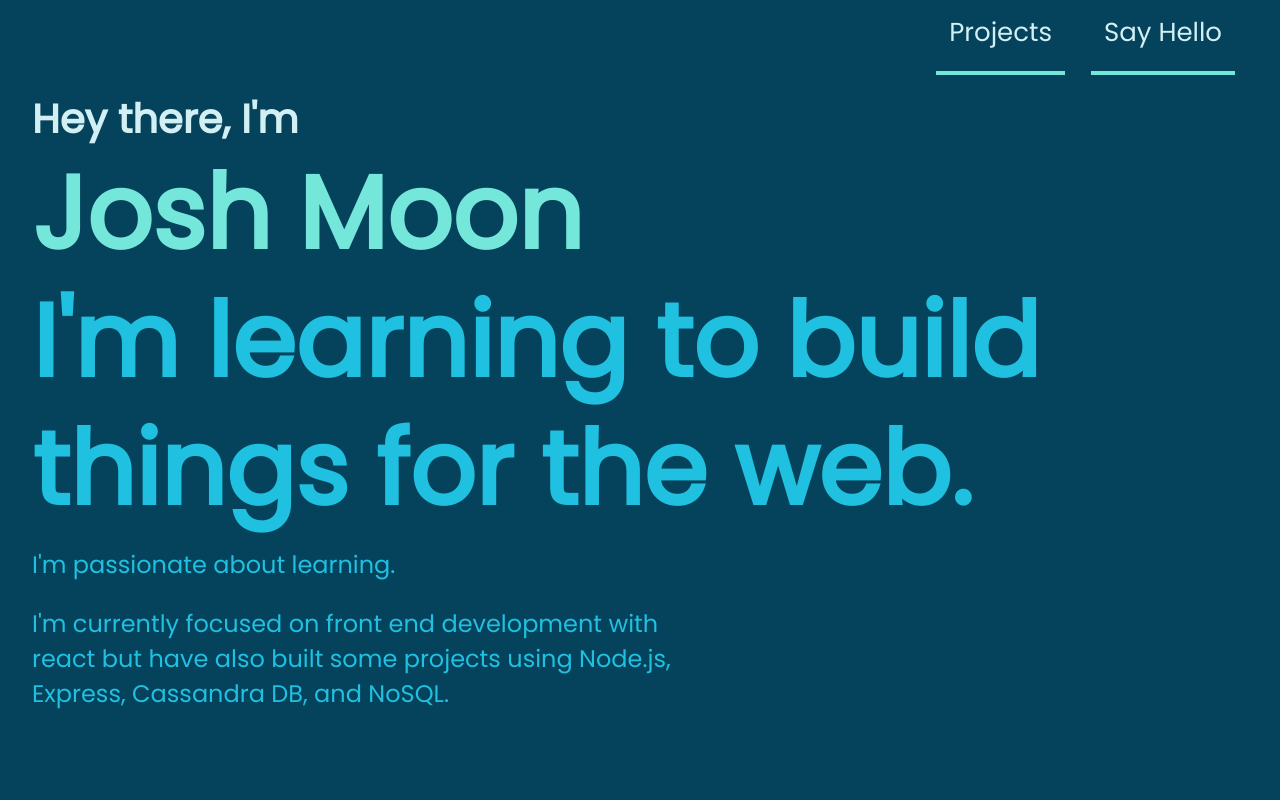
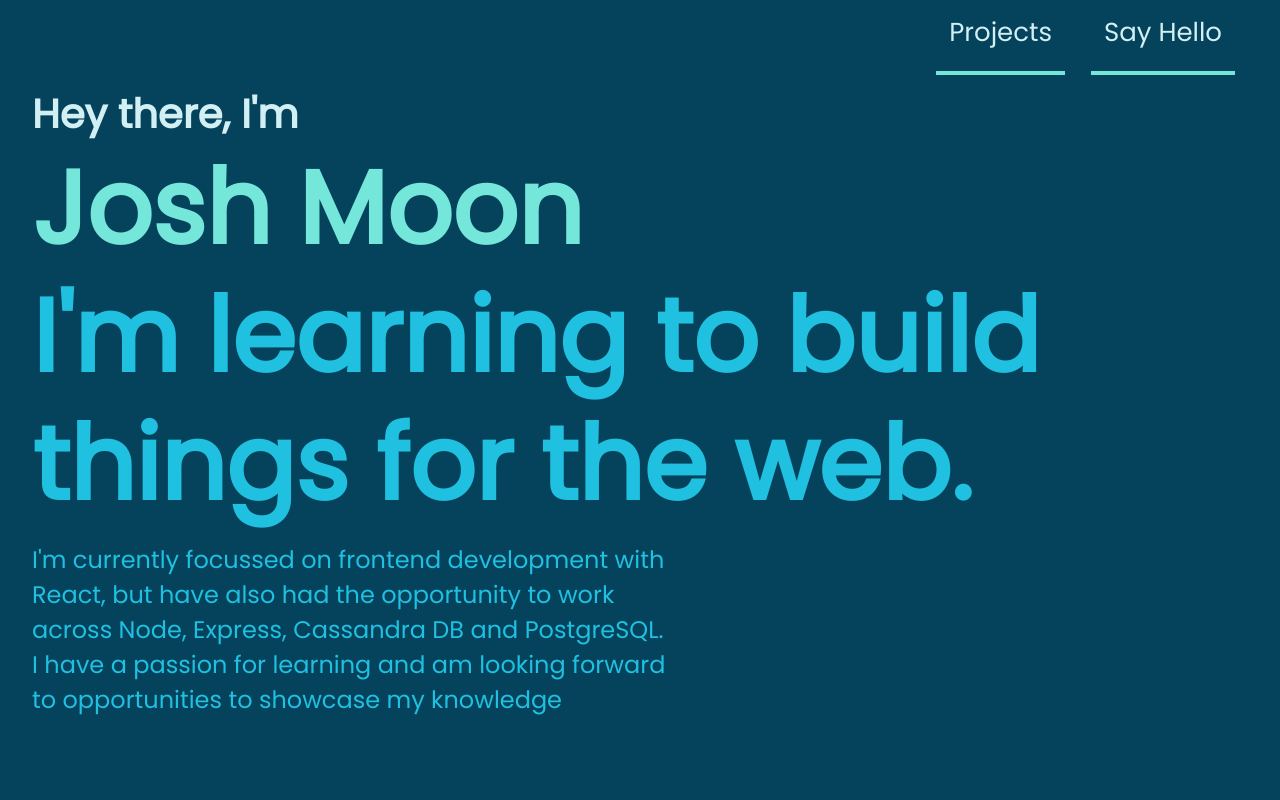
Before and after one commit to Josh1510/portfolio, a React (Create React App) app: page / in a window 1280 px wide. Shown: the top 800 px of the page. Built offline with nearby package versions, Linux system fonts and the light colour scheme.

Commit message:
change to description

```diff
--- a/src/components/about/About.js
+++ b/src/components/about/About.js
@@ -7,10 +7,9 @@ export default function About() {
       <h1 className="about__small-heading">Hey there, I'm</h1>
       <h2 className="about__large-heading">Josh Moon</h2>
       <h3 className="about__large-heading">I'm learning to build things for the web.</h3>
-      <p>I'm passionate about learning.</p>
       <p>
-        I'm currently focused on front end development with react but have also built some projects using Node.js, Express, Cassandra DB,
-        and NoSQL.
+        I'm currently focussed on frontend development with React, but have also had the opportunity to work across Node, Express, Cassandra
+        DB and PostgreSQL. I have a passion for learning and am looking forward to opportunities to showcase my knowledge
       </p>
     </div>
   );
```
